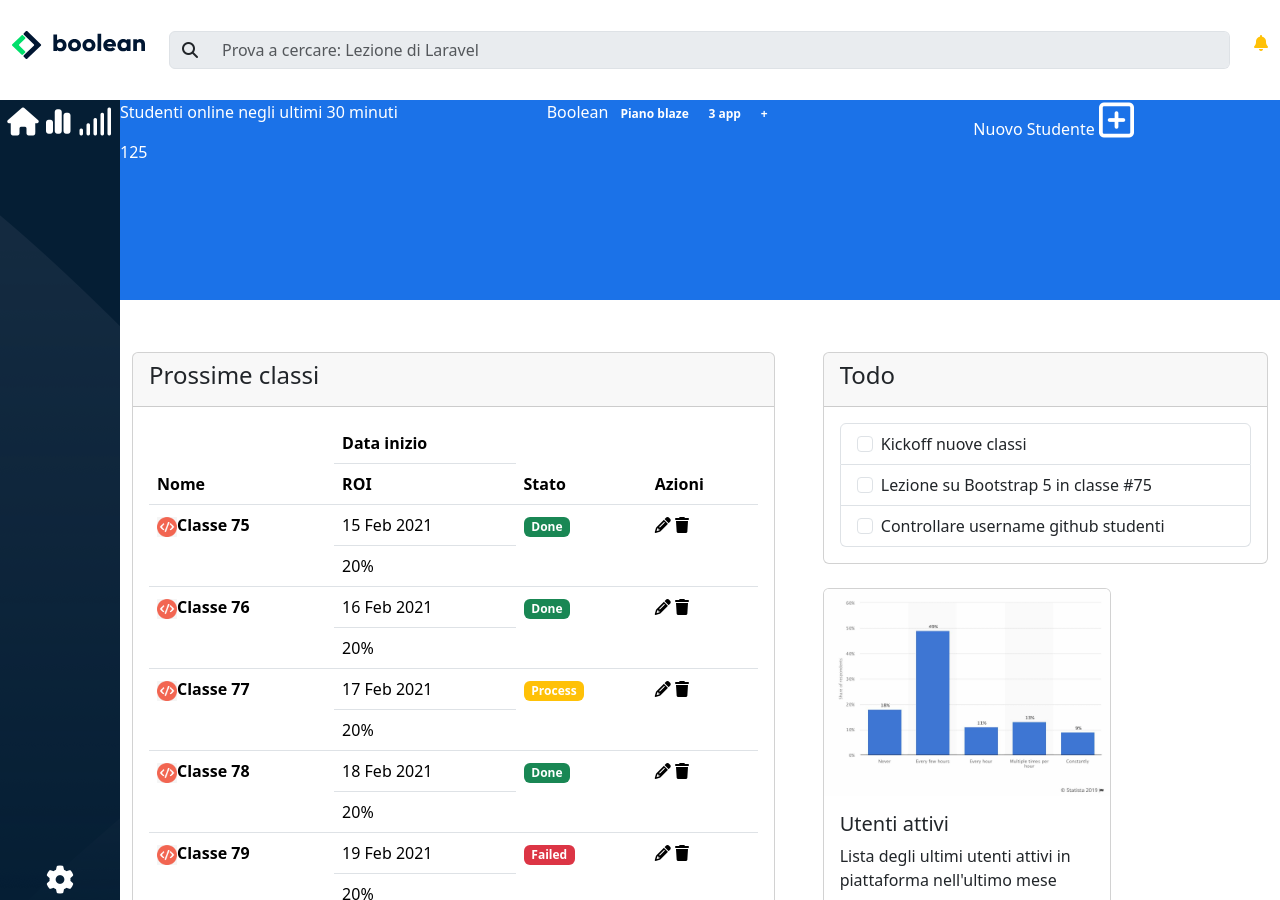
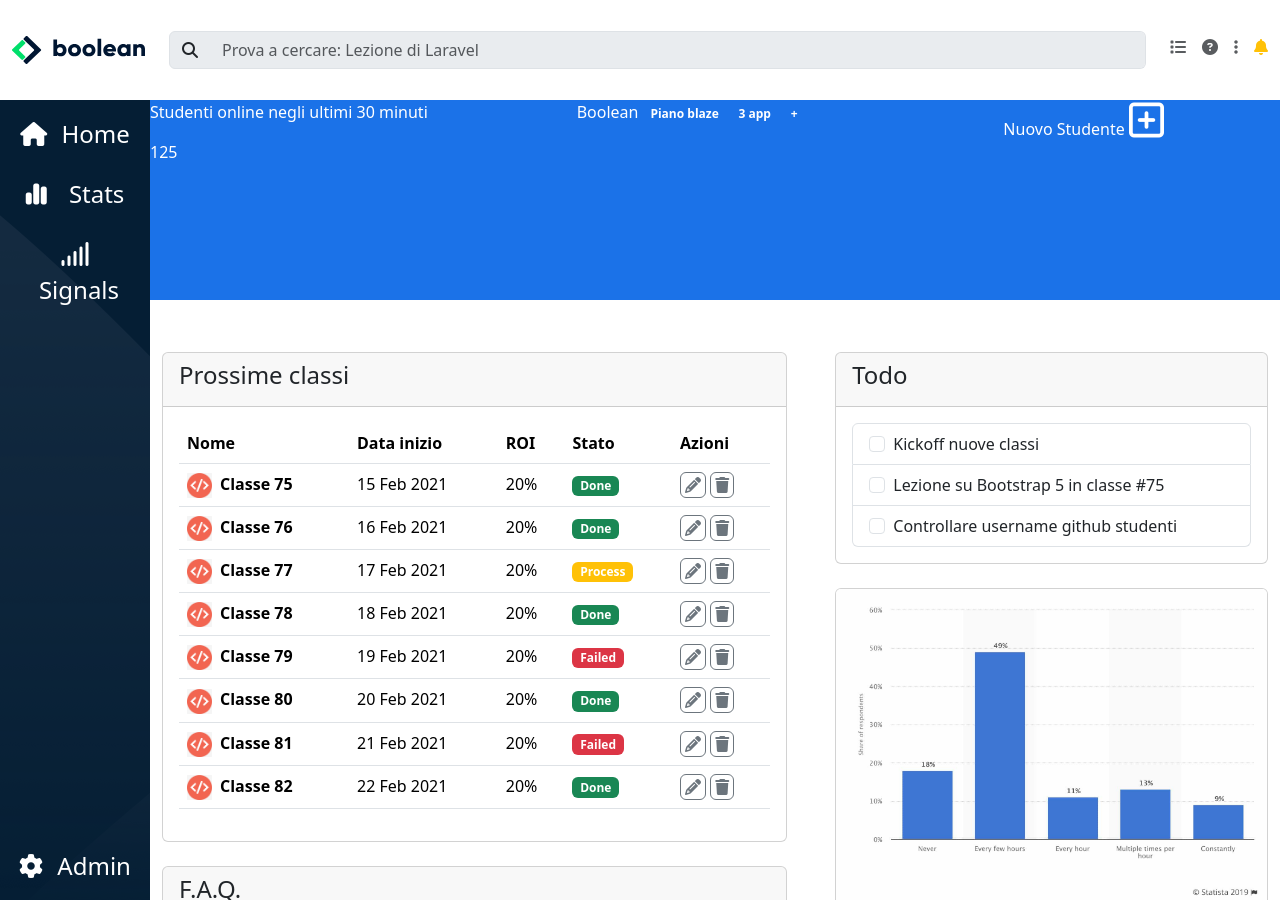
Before and after one commit to marianitadileo/html-css-bootstrap-dashboard, a plain HTML site: page index.html in a window 1280 px wide. Drawn offline with nearby package versions, Linux system fonts and the light colour scheme.

Commit message:
add aside and header

```diff
--- a/css/style.css
+++ b/css/style.css
@@ -44,17 +44,21 @@ aside {
 }
 
 .ms_img_avatar {
-    width: 20px;
+    width: 25px;
 }
 
 /* RESPONSIVE */
 @media screen and (min-width: 992px) {
     aside {
-        width: 120px;
+        width: 150px;
    }
 
    .main-content {
-    width: calc(100% - 120px);
+    width: calc(100% - 150px);
    }
 
+   .ms_img_logo_lg {
+    width: 100%;
+    padding-top: 5px;
 }
+}
--- a/index.html
+++ b/index.html
@@ -26,7 +26,7 @@
 
                     <div class="col-auto">
                         <img class="d-lg-none ms_img_logo" src="img/mobile-logo.png" alt="">
-                        <img class="d-none d-lg-block" src="img/logo.svg" alt="">
+                        <img class="d-none d-lg-block ms_img_logo_lg" src="img/logo.svg" alt="">
                     </div>
 
                     <div class="col">
@@ -36,8 +36,11 @@
                           </div>
                     </div>
 
-                    <div class="col-auto">
-                        <i class="fa-solid fa-bell text-warning mt-1"></i>
+                    <div class="col-auto d-flex gap-3 pt-2">
+                        <i class="fa-solid fa-list d-none d-lg-block text-muted"></i>
+                        <i class="fa-solid fa-circle-question d-none d-lg-block text-muted "></i>
+                        <i class="fa-solid fa-ellipsis-vertical d-none d-lg-block text-muted"></i>
+                        <i class="fa-solid fa-bell text-warning"></i>
                     </div>
                 </div>
             </div>
@@ -49,14 +52,25 @@
 
         <main class="d-flex">
             <!-- ASIDE -->
-            <aside class="d-flex flex-column justify-content-between text-white fs-3 text-center">
-                <div class="ms_aside_top">
-                    <i class="fa-solid fa-house"></i>
-                    <i class="fa-solid fa-chart-simple"></i>
-                    <i class="fa-solid fa-signal"></i>
+            <aside class="d-flex flex-column justify-content-between text-white fs-4 text-center">
+                <div class="ms_aside_top d-flex flex-column p-3 gap-4">
+                    <div>
+                        <i class="fa-solid fa-house"></i>
+                        <span class="ps-2 d-none d-lg-inline-block">Home</span>
+                    </div>
+                    <div>
+                        <i class="fa-solid fa-chart-simple"></i>
+                        <span class="ps-3 d-none d-lg-inline-block">Stats</span>
+                    </div>
+                    <div>
+                        <i class="fa-solid fa-signal"></i>
+                        <span class="ps-2 d-none d-lg-inline-block">Signals</span>
+                    </div>
+
                 </div>
-                <div class="ms_aside_bot">
+                <div class="ms_aside_bot pb-3">
                     <i class="fa-solid fa-gear"></i>
+                    <span class="ps-2 d-none d-lg-inline-block">Admin</span>
                 </div>
 
             </aside>
@@ -99,108 +113,108 @@
                                                 <thead>
                                                     <tr>
                                                       <th scope="col">Nome</th>
-                                                      <th class="d-none d-lg-block" scope="col">Data inizio</th>
-                                                      <th scope="col" class="d-none d-lg-block">ROI</th>
+                                                      <th class="d-none d-lg-table-cell" scope="col">Data inizio</th>
+                                                      <th scope="col" class="d-none d-lg-table-cell">ROI</th>
                                                       <th scope="col">Stato</th>
                                                       <th scope="col">Azioni</th>
                                                     </tr>
                                                 </thead>
                                                 <tbody>
                                                     <tr>
-                                                        <th scope="row"><img class="ms_img_avatar d-inline-block" src="img/class-avatar.jpg" alt="">Classe 75</th>
-                                                        <td class="d-none d-lg-block">15 Feb 2021</td>
-                                                        <td class="d-none d-lg-block">20%</td>
+                                                        <th scope="row"><img class="ms_img_avatar me-2" src="img/class-avatar.jpg" alt="">Classe 75</th>
+                                                        <td class="d-none d-lg-table-cell">15 Feb 2021</td>
+                                                        <td class="d-none d-lg-table-cell">20%</td>
                                                         <td>
                                                             <span class="badge text-bg-success">Done</span>
                                                         </td>
                                                         <td>
-                                                            <span><i class="fa-solid fa-pencil"></i></span>
-                                                            <span><i class="fa-solid fa-trash"></i></span>
+                                                            <span><i class="fa-solid fa-pencil border rounded p-1 text-secondary border-secondary"></i></span>
+                                                            <span><i class="fa-solid fa-trash border rounded p-1 text-secondary border-secondary"></i></span>
                                                         </td>
                                                     </tr>
                                                     <tr>
-                                                        <th scope="row"><img class="ms_img_avatar" src="img/class-avatar.jpg" alt="">Classe 76</th>
-                                                        <td class="d-none d-lg-block">16 Feb 2021</td>
-                                                        <td class="d-none d-lg-block">20%</td>
+                                                        <th scope="row"><img class="ms_img_avatar me-2" src="img/class-avatar.jpg" alt="">Classe 76</th>
+                                                        <td class="d-none d-lg-table-cell">16 Feb 2021</td>
+                                                        <td class="d-none d-lg-table-cell">20%</td>
                                                         <td>
                                                             <span class="badge text-bg-success">Done</span>
                                                         </td>
                                                         <td>
-                                                            <span><i class="fa-solid fa-pencil"></i></span>
-                                                            <span><i class="fa-solid fa-trash"></i></span>
+                                                            <span><i class="fa-solid fa-pencil border rounded p-1 text-secondary border-secondary"></i></span>
+                                                            <span><i class="fa-solid fa-trash border rounded p-1 text-secondary border-secondary "></i></span>
                                                         </td>
                                                     </tr>
                                                     <tr>
-                                                        <th scope="row"><img class="ms_img_avatar" src="img/class-avatar.jpg" alt="">Classe 77</th>
-                                                        <td class="d-none d-lg-block">17 Feb 2021</td>
-                                                        <td class="d-none d-lg-block">20%</td>
+                                                        <th scope="row"><img class="ms_img_avatar me-2" src="img/class-avatar.jpg" alt="">Classe 77</th>
+                                                        <td class="d-none d-lg-table-cell">17 Feb 2021</td>
+                                                        <td class="d-none d-lg-table-cell">20%</td>
                                                         <td>
                                                             <span class="badge text-bg-warning text-white">Process</span>
                                                         </td>
                                                         <td>
-                                                            <span><i class="fa-solid fa-pencil"></i></span>
-                                                            <span><i class="fa-solid fa-trash"></i></span>
+                                                            <span><i class="fa-solid fa-pencil border rounded p-1 text-secondary border-secondary"></i></span>
+                                                            <span><i class="fa-solid fa-trash border rounded p-1 text-secondary border-secondary"></i></span>
                                                         </td>
                                                     </tr>
                                                     <tr>
-                                                        <th scope="row"><img class="ms_img_avatar" src="img/class-avatar.jpg" alt="">Classe 78</th>
-                                                        <td class="d-none d-lg-block">18 Feb 2021</td>
-                                                        <td class="d-none d-lg-block">20%</td>
+                                                        <th scope="row"><img class="ms_img_avatar me-2" src="img/class-avatar.jpg" alt="">Classe 78</th>
+                                                        <td class="d-none d-lg-table-cell">18 Feb 2021</td>
+                                                        <td class="d-none d-lg-table-cell">20%</td>
                                                         <td>
                                                             <span class="badge text-bg-success">Done</span>
                                                         </td>
                                                         <td>
-                                                            <span><i class="fa-solid fa-pencil"></i></span>
-                                                            <span><i class="fa-solid fa-trash"></i></span>
+                                                            <span><i class="fa-solid fa-pencil border rounded p-1 text-secondary border-secondary"></i></span>
+                                                            <span><i class="fa-solid fa-trash border rounded p-1 text-secondary border-secondary"></i></span>
                                                         </td>
                                                     </tr>
                                                     <tr>
-                                                        <th scope="row"><img class="ms_img_avatar" src="img/class-avatar.jpg" alt="">Classe 79</th>
-                                                        <td class="d-none d-lg-block">19 Feb 2021
+                                                        <th scope="row"><img class="ms_img_avatar me-2 " src="img/class-avatar.jpg" alt="">Classe 79</th>
+                                                        <td class="d-none d-lg-table-cell">19 Feb 2021
                                                         </td>
-                                                        <td class="d-none d-lg-block">20%</td>
+                                                        <td class="d-none d-lg-table-cell">20%</td>
                                                         <td>
                                                             <span class="badge text-bg-danger">Failed</span>
                                                         </td>
                                                         <td>
-                                                            <span><i class="fa-solid fa-pencil"></i></span>
-                                                            <span><i class="fa-solid fa-trash"></i></span>
+                                                            <span><i class="fa-solid fa-pencil border rounded p-1 text-secondary border-secondary"></i></span>
+                                                            <span><i class="fa-solid fa-trash border rounded p-1 text-secondary border-secondary"></i></span>
                                                         </td>
                                                     </tr>
                                                     <tr>
-                                                        <th scope="row"><img class="ms_img_avatar" src="img/class-avatar.jpg" alt="">Classe 80</th>
-                                                        <td class="d-none d-lg-block">20 Feb 2021</td>
-                                                        <td class="d-none d-lg-block">20%</td>
+                                                        <th scope="row"><img class="ms_img_avatar me-2" src="img/class-avatar.jpg" alt="">Classe 80</th>
+                                                        <td class="d-none d-lg-table-cell">20 Feb 2021</td>
+                                                        <td class="d-none d-lg-table-cell">20%</td>
                                                         <td>
                                                             <span class="badge text-bg-success">Done</span>
                                                         </td>
                                                         <td>
-                                                            <span><i class="fa-solid fa-pencil"></i></span>
-                                                            <span><i class="fa-solid fa-trash"></i></span>
+                                                            <span><i class="fa-solid fa-pencil border rounded p-1 text-secondary border-secondary"></i></span>
+                                                            <span><i class="fa-solid fa-trash border rounded p-1 text-secondary border-secondary"></i></span>
                                                         </td>
                                                     </tr>
                                                     <tr>
-                                                        <th scope="row"><img class="ms_img_avatar" src="img/class-avatar.jpg" alt="">Classe 81</th>
-                                                        <td class="d-none d-lg-block">21 Feb 2021</td>
-                                                        <td class="d-none d-lg-block">20%</td>
+                                                        <th scope="row"><img class="ms_img_avatar me-2" src="img/class-avatar.jpg" alt="">Classe 81</th>
+                                                        <td class="d-none d-lg-table-cell">21 Feb 2021</td>
+                                                        <td class="d-none d-lg-table-cell">20%</td>
                                                         <td>
                                                             <span class="badge text-bg-danger">Failed</span>
                                                         </td>
                                                         <td>
-                                                            <span><i class="fa-solid fa-pencil"></i></span>
-                                                            <span><i class="fa-solid fa-trash"></i></span>
+                                                            <span><i class="fa-solid fa-pencil border rounded p-1 text-secondary border-secondary"></i></span>
+                                                            <span><i class="fa-solid fa-trash border rounded p-1 text-secondary border-secondary"></i></span>
                                                         </td>
                                                     </tr>
                                                     <tr>
-                                                        <th scope="row"><img class="ms_img_avatar" src="img/class-avatar.jpg" alt="">Classe 82</th>
-                                                        <td class="d-none d-lg-block">22 Feb 2021</td>
-                                                        <td class="d-none d-lg-block">20%</td>
+                                                        <th scope="row"><img class="ms_img_avatar me-2" src="img/class-avatar.jpg" alt="">Classe 82</th>
+                                                        <td class="d-none d-lg-table-cell">22 Feb 2021</td>
+                                                        <td class="d-none d-lg-table-cell">20%</td>
                                                         <td>
                                                             <span class="badge text-bg-success">Done</span>
                                                         </td>
                                                         <td>
-                                                            <span><i class="fa-solid fa-pencil"></i></span>
-                                                            <span><i class="fa-solid fa-trash"></i></span>
+                                                            <span><i class="fa-solid fa-pencil border rounded p-1 text-secondary border-secondary"></i></span>
+                                                            <span><i class="fa-solid fa-trash border rounded p-1 text-secondary border-secondary"></i></span>
                                                         </td>
                                                     </tr>
 
@@ -285,7 +299,7 @@
                                       </div>
                                 </div>
                                 <div class="utenti-attivi">
-                                    <div class="card" style="width: 18rem;">
+                                    <div class="card">
                                         <img src="img/stats.jpeg" class="card-img-top" alt="...">
                                         <div class="card-body">
                                           <h5 class="card-title">Utenti attivi</h5>
```
